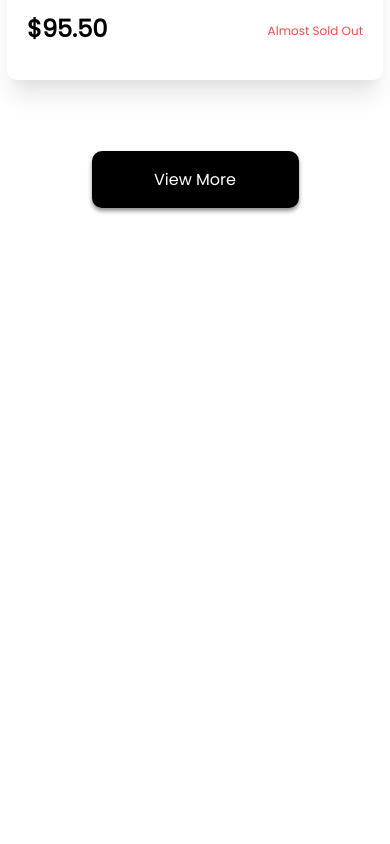
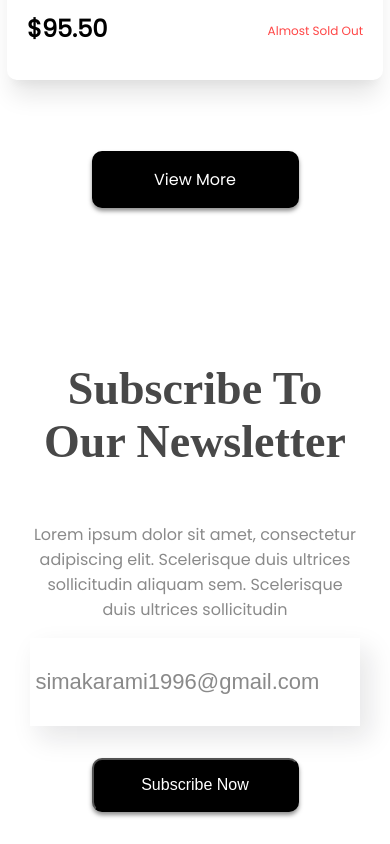
Before and after one commit to SimaKaramii/Fasco-Online-Shopping-Website, a plain HTML site: page index.html in a window 390 px wide. Shown: the part 6026-6870 px from the top of the page. Before the commit the page ends 6350 px from the top, so only its background shows below. Drawn offline with nearby package versions, Linux system fonts and the light colour scheme; a web font is replaced by a local one.

Commit message:
+ Add newsletter #13

```diff
--- a/css/style.css
+++ b/css/style.css
@@ -27,6 +27,17 @@ body{
 }
 .ContentSpaceBetween{
   justify-content: space-between;
+}
+.styleHeader1{
+  color: #484848;
+  font-width: 400;
+  font-size: 46px;
+  font-family: 'Volkhov', serif;
+}
+.styleText{
+  font-size: 16px;
+  color: #8A8A8A;
+  font-weight: 400;
 }
 /*header*/
 header{
@@ -219,9 +230,9 @@ header ul li a:hover{
     display: inline-flex;
     grid-row: 1;
     grid-column: 1;
-      width: 100%;
-      max-width: 100%;
-      height: 47%;
+    width: 100%;
+    max-width: 100%;
+    height: 47%;
   }
 
   .banner div.centerBanner{
@@ -306,17 +317,6 @@ header ul li a:hover{
   background: #FDFDFD;
   padding: 83.5px 0;
   font-family: Poppins;
-}
-.offerWrapper p{
-  font-size: 16px;
-  color: #8A8A8A;
-  font-weight: 400;
-}
-.offerWrapper h2{
-  color: #484848;
-  font-width: 400;
-  font-size: 46px;
-  font-family: 'Volkhov', serif;
 }
 .offerWrapper h4{
   font-size: 28px;
@@ -471,3 +471,58 @@ a{
   }
 }
 /*mainSection*/
+/*newsletter*/
+.newsletter{
+  background: #fff;
+}
+.newsletter .textNews{
+  width: calc(100% - 617px);
+  display: flex;
+  flex-direction: column;
+  align-items: center;
+  justify-content: center;
+}
+.newsletter .newsletterImg{
+  max-width: 335px;
+}
+.newsletter p , .newsletter h2{
+  text-align: center;
+}
+.newsletter input[type=email]{
+  outline: none;
+  width: 100%;
+  border: none;
+  height: 86px;
+  color: #8A8A8A;
+  font-size: 22px;
+  box-shadow: rgb(17 17 26 / 10%) 9px 12px 25px 1px;
+  padding-left: 5px;
+  margin-bottom: 1rem;
+}
+@media (max-width: 1000px) {
+  .newsletter .newsletterImg:first-child{
+    display: none;
+  }
+  .newsletter .flex{
+    justify-content: space-between;
+  }
+  .newsletter .textNews {
+    width: calc(100% - 335px);
+  }
+  .newsletter p , .newsletter h2{
+    text-align: left;
+  }
+}
+@media (max-width: 784px) {
+  .newsletter .newsletterImg{
+    display: none;
+  }
+  .newsletter .textNews {
+    width: 90%;
+    margin: auto;
+  }
+  .newsletter p , .newsletter h2{
+    text-align: center;
+  }
+}
+/*newsletter*/
--- a/index.html
+++ b/index.html
@@ -75,8 +75,8 @@
     <div class="container">
         <div class="flex ContentSpaceBetween offer">
           <div class="leftOffer">
-            <h2>Deals Of The Month</h2>
-            <p>Lorem ipsum dolor sit amet, consectetur adipiscing elit. Scelerisque duis ultrices sollicitudin aliquam sem. Scelerisque duis ultrices sollicitudin </p>
+            <h2 class="styleHeader1">Deals Of The Month</h2>
+            <p class="styleText">Lorem ipsum dolor sit amet, consectetur adipiscing elit. Scelerisque duis ultrices sollicitudin aliquam sem. Scelerisque duis ultrices sollicitudin </p>
             <div><a class="btn">Buy NOW</a></div>
             <h4>Hurry, Before It’s Too Late!</h4>
             <h3 style="display: none" id="end-date">01 August 2024 12:00 PM</h3>
@@ -310,6 +310,28 @@
     </div>
   </div>
   <!--mainSection-->
+  <!--newsletter-->
+  <div class="newsletter">
+    <div class="container">
+      <div class="flex">
+        <div class="newsletterImg">
+          <img src="img/image 2.png">
+        </div>
+        <div class="textNews">
+          <h2 class="styleHeader1">Subscribe To Our Newsletter</h2>
+          <p class="styleText">
+            Lorem ipsum dolor sit amet, consectetur adipiscing elit. Scelerisque duis ultrices sollicitudin aliquam sem. Scelerisque duis ultrices sollicitudin
+          </p>
+          <input type="email" value="simakarami1996@gmail.com">
+          <input type="button" value="Subscribe Now" class="btn">
+        </div>
+        <div class="newsletterImg">
+          <img src="img/image 3.png">
+        </div>
+      </div>
+    </div>
+  </div>
+  <!--newsletter-->
 
 <script src="https://ajax.googleapis.com/ajax/libs/jquery/3.7.1/jquery.min.js"></script>
 <script type="text/javascript" src="//cdn.jsdelivr.net/npm/slick-carousel@1.8.1/slick/slick.min.js"></script>
```
Also changed, not shown: img/image 2.png (added), img/image 3.png (added).
